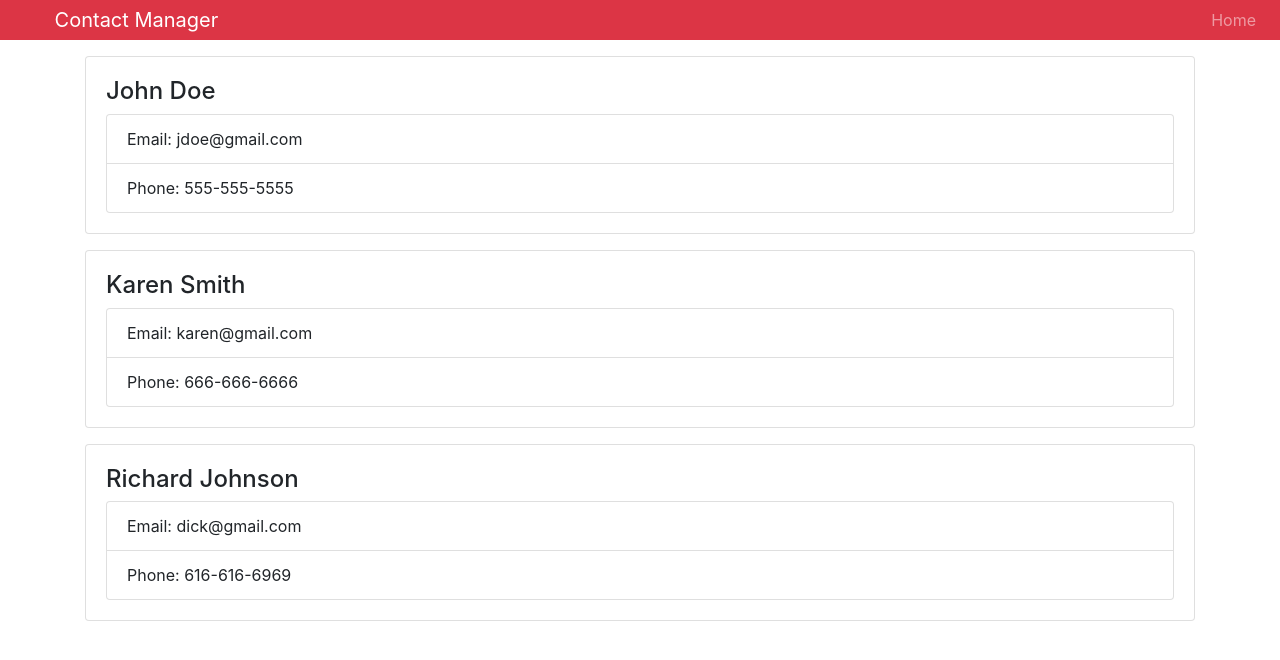
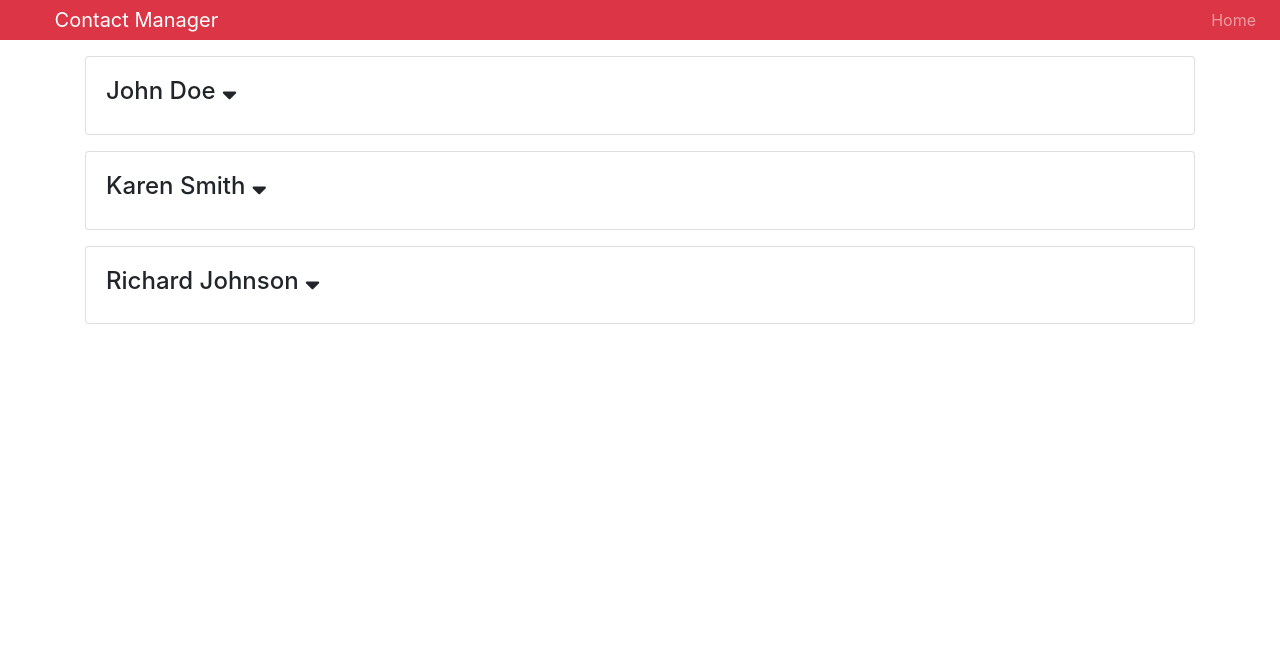
Before and after one commit to kpruehss/contactmanager, a React (Create React App) app: page / in a window 1280 px wide. Shown: the top 660 px of the page. Built offline with nearby package versions, Linux system fonts and the light colour scheme.

Commit message:
implemented contact detail toggling

```diff
--- a/src/components/Contact.js
+++ b/src/components/Contact.js
@@ -3,15 +3,30 @@
 
 
 class Contact extends Component {
+  state = {
+    showContactInfo: false
+  }
+
+  handleShowClick = e => {
+    // toggle showContactInfo
+    this.setState({showContactInfo: !this.state.showContactInfo})
+  }
+
   render() {
     const {name, email, phone} = this.props.contact;
+    const { showContactInfo } = this.state;
+
     return (
       <div className='card card-body mb-3'>
-        <h4>{name}</h4>
+        <h4>{name} <i className="fas fa-sort-down"
+          onClick={this.handleShowClick} />
+        </h4>
+        {showContactInfo ? (
         <ul className='list-group'>
           <li className='list-group-item'>Email: {email}</li>
           <li className='list-group-item'>Phone: {phone}</li>
         </ul>
+        ) : null }
       </div>
     );
   }
--- a/src/components/Contacts.js
+++ b/src/components/Contacts.js
@@ -29,14 +29,15 @@
   render() {
     const {contacts} = this.state;
     return (
-      <div>
+      // React.Fragment used instead of div. Won't be rendered
+      <React.Fragment>
         {contacts.map(contact => (
           <Contact
             key={contact.id}
             contact={contact}
           />
         ))}
-      </div>
+      </React.Fragment>
     );
   }
 }
```
